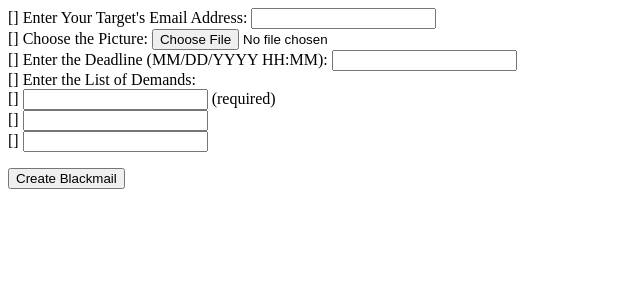
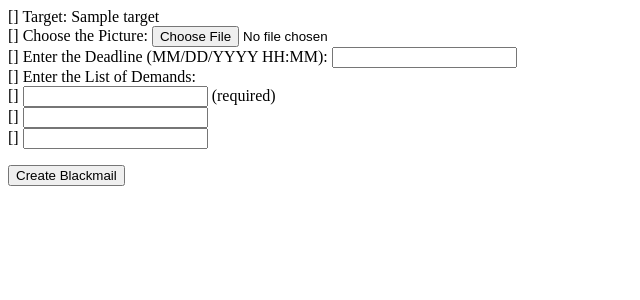
Before and after one commit to schleppington/OrangeBottles, a Django app: template OrangeBottles/secrets/templates/secrets/edit.html in a window 1280 px wide. Shown: the top 300 px of the page, without its empty margins (0-640 px from the left). Run offline with Django 3.2, Linux system fonts and the light colour scheme; the template is opened without the code that fills it: most values are stand-ins (such as "Sample title", 1, 10 or a date in 2020); form fields are guessed from the names that the template uses; parts of the project's set-up code (start-up, migrations or seed data) failed here and were passed over.

Commit message:
Update edit.html
Changed the target to be displayed only--not editable.

```diff
--- a/OrangeBottles/secrets/templates/secrets/edit.html
+++ b/OrangeBottles/secrets/templates/secrets/edit.html
@@ -2,9 +2,10 @@
 <html lang="en">
 <form enctype="multipart/form-data" action="." method="post">{% csrf_token %}
     <div>
+        <!-- Only display the target's info--don't allow this part to be edited. -->
         {{ form.target.errors }}
-        <label for="id_newTarget">Enter Your Target's Email Address:</label>
-       {{ form.target }}
+        <label for="id_newTarget">Target:</label>
+       {{ bm.target }}
     </div>
     <div>
         {{ form.picture.errors }}
```
